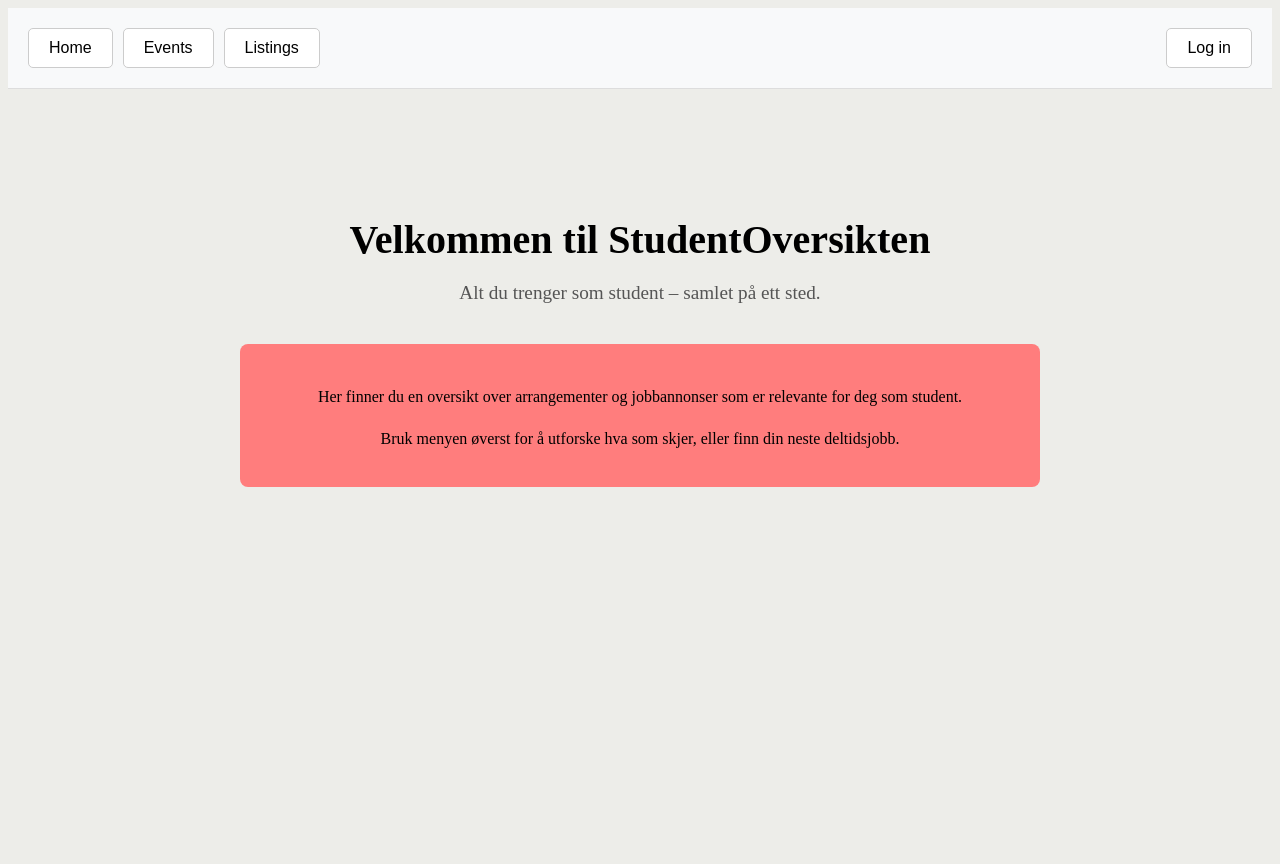
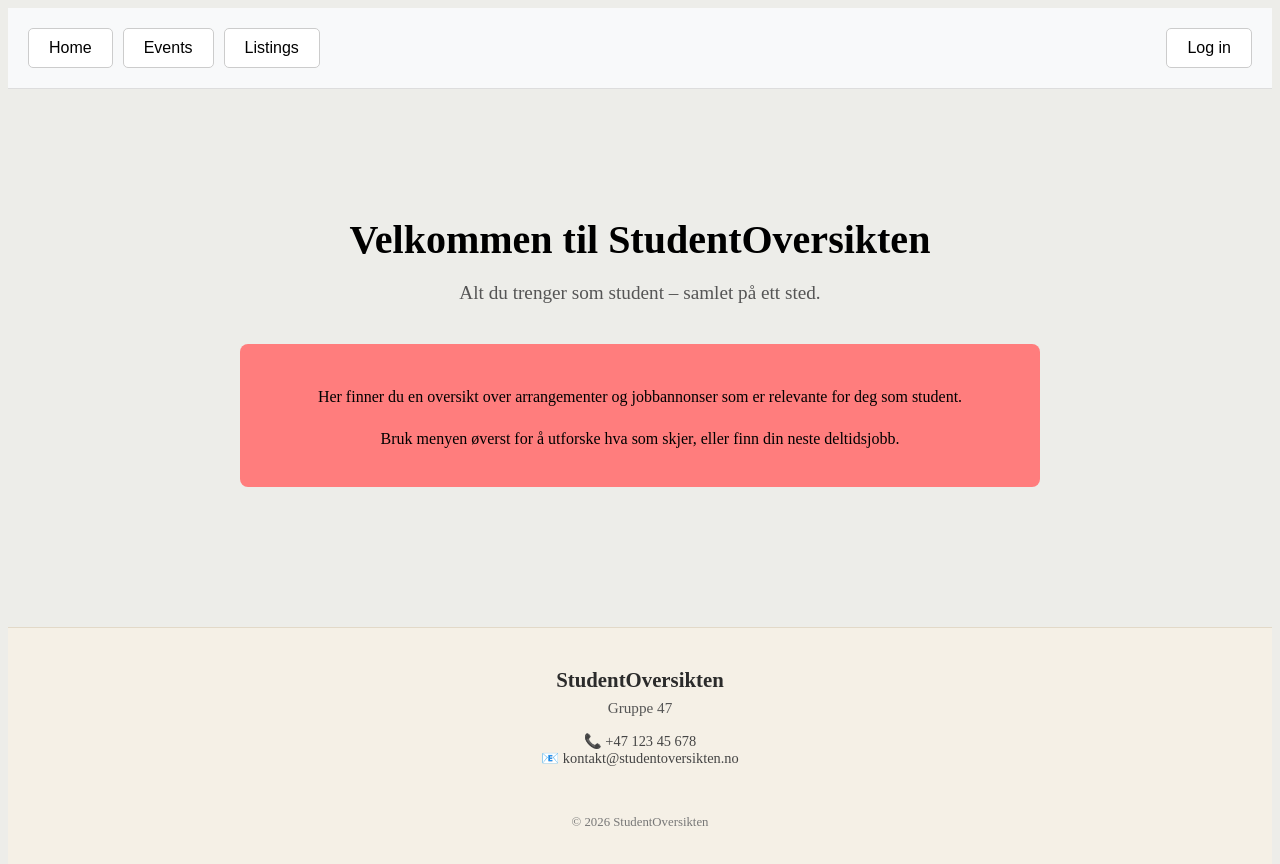
Before and after one commit to Sindre204/TDT4140---StudentOversikten, a React (Vite) app in the folder app/frontend/: page /Events in a window 1280 px wide. Shown: the top 864 px of the page. Before the commit the page ends 800 px from the top, so only its background shows below. Built offline with nearby package versions, Linux system fonts and the light colour scheme.

Commit message:
add: created Footer (#38)

```diff
--- /dev/null
+++ b/app/frontend/src/components/Footer.css
@@ -0,0 +1,93 @@
+footer {
+  background-color: #f5f0e6; /* Beige */
+  text-align: center;
+  padding: 2.5rem 1.5rem;
+  font-size: 0.95rem;
+  color: #2b2b2b;
+  margin-top: 60px;
+  border-top: 1px solid #e2d9c8;
+}
+
+/* Overskrift / navn */
+.footer-title {
+  font-size: 1.3rem;
+  font-weight: 600;
+  margin-bottom: 0.4rem;
+}
+
+.footer-sub {
+  margin-bottom: 1rem;
+  color: #555;
+}
+
+/* Kontaktinfo */
+.footer-contact {
+  margin-bottom: 1.5rem;
+  font-size: 0.9rem;
+  color: #444;
+}
+
+/* ICON SECTION */
+
+.footer-icons {
+  display: flex;
+  justify-content: center;
+  align-items: center;
+  gap: 20px;
+  margin-bottom: 1.5rem;
+}
+
+.footer-icons .icon {
+  width: 50px;
+  height: 50px;
+  border-radius: 50%;
+  overflow: hidden;
+  display: flex;
+  align-items: center;
+  justify-content: center;
+
+  background-color: #ffffff;
+  box-shadow: 0 2px 6px rgba(0,0,0,0.08);
+
+  transition: background-color 0.3s, transform 0.3s ease, opacity 0.3s ease;
+  cursor: pointer;
+}
+
+.footer-icons .icon img {
+  width: 70%;
+  height: 70%;
+  object-fit: contain;
+  transition: transform 0.3s ease, opacity 0.3s ease;
+}
+
+.footer-icons .icon:hover {
+  transform: scale(1.1);
+  opacity: 0.9;
+}
+
+/* Hover farger */
+#mail:hover {
+  background-color: #D44638;
+}
+
+#linkedin:hover {
+  background-color: #0A66C2;
+}
+
+#GitHubPriv:hover,
+#GitHubNtnu:hover {
+  background-color: #6e5494;
+}
+
+#mail,
+#linkedin {
+  width: 55px;
+  height: 55px;
+}
+
+/* Bottom copyright */
+.footer-bottom {
+  font-size: 0.8rem;
+  color: #777;
+  margin-top: 1rem;
+}
--- /dev/null
+++ b/app/frontend/src/components/Footer.jsx
@@ -0,0 +1,25 @@
+import "./Footer.css";
+
+export default function Footer() {
+  return (
+    <footer>
+
+      <div className="footer-title">StudentOversikten</div>
+      <div className="footer-sub">Gruppe 47</div>
+
+      <div className="footer-contact">
+        📞 +47 123 45 678 <br />
+        📧 kontakt@studentoversikten.no
+      </div>
+
+      <div className="footer-icons">
+        {/* Her kan du legge ikonene dine */}
+      </div>
+
+      <div className="footer-bottom">
+        © {new Date().getFullYear()} StudentOversikten
+      </div>
+
+    </footer>
+  );
+}
--- a/app/frontend/src/components/Layout.jsx
+++ b/app/frontend/src/components/Layout.jsx
@@ -1,22 +1,19 @@
 import { Navbar } from "./Navbar"
 import { Outlet } from "react-router-dom"
-
+import Footer from "./Footer";
 
 
 export function Layout(){
 
     return (
         <>
+            <Navbar/>
 
-            <Navbar/>
             <main>
                 <Outlet/>
             </main>
 
-
-
+            <Footer />
         </>
-
     )
-
 }
```
